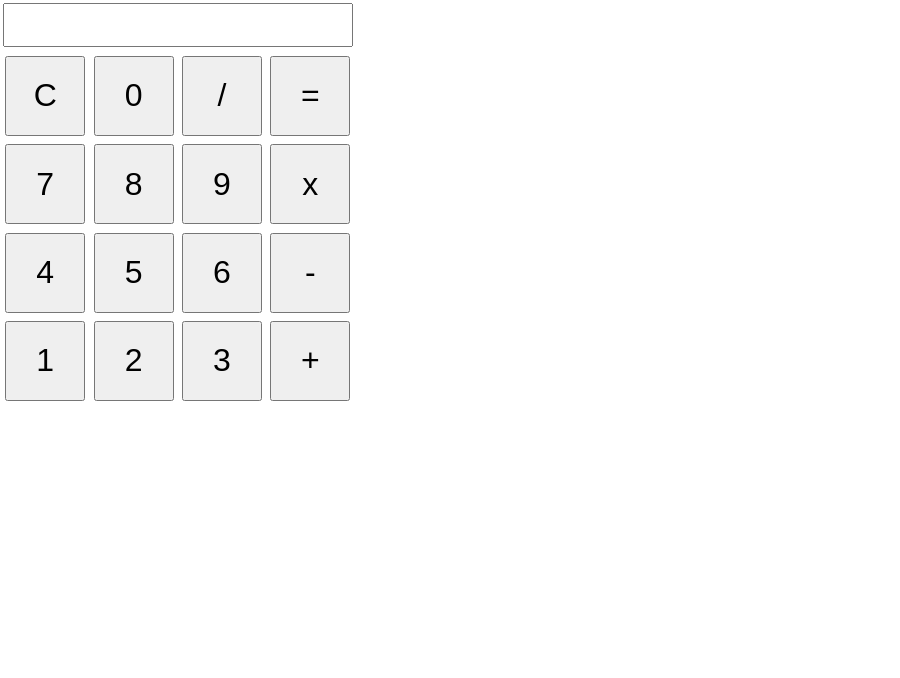
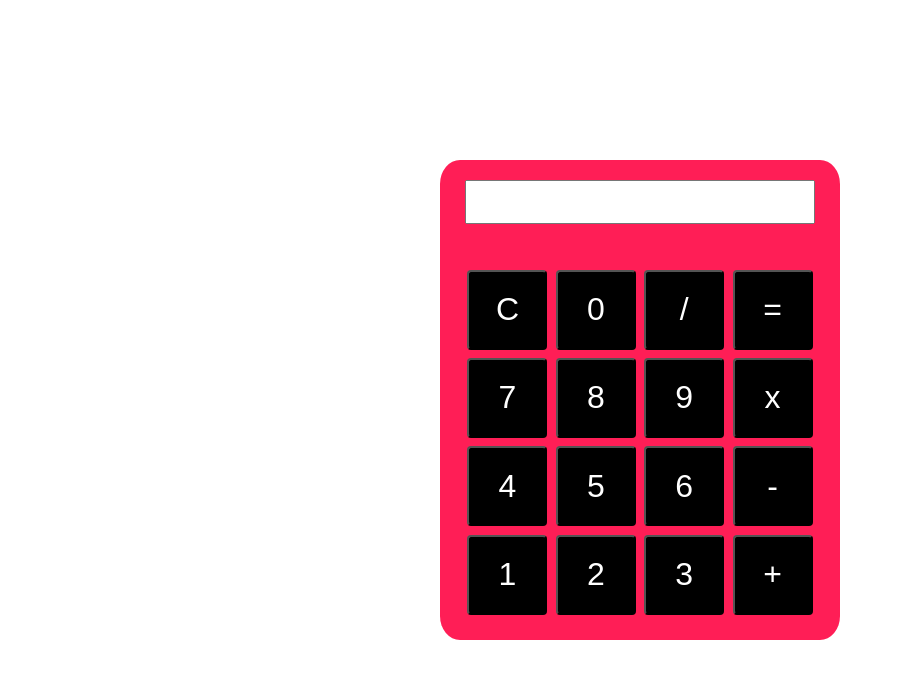
Before and after one commit to denniskenneth/Calculator, a plain HTML site: page index.html in a window 1280 px wide. Shown: the whole page, without its empty margins (0-900 px from the left). Drawn offline with Linux system fonts and the light colour scheme.

Commit message:
added css styling to the calculator but no JS

```diff
--- a/index.html
+++ b/index.html
@@ -8,9 +8,10 @@
 </head>
 <body>
     <div class="main">
-        <form class="holder">
+        <form class="holder center">
         <input class="textview">
         </form>
+        <div class="container center">
             <table>
                 <tr>
                     <td><input class="button" type="button" value="C"></td>
@@ -38,6 +39,7 @@
                 </tr>
             </table>
     </div>
+    </div>
 
     <script src="script.js"></script>
 </body>
--- a/style.css
+++ b/style.css
@@ -9,14 +9,45 @@
      height: 5rem;
      width: 5rem;
      font-size: 2rem;
+     margin: 0;
+     cursor: pointer;
+     color: white;
+     border-radius: 5%;
      margin: .2rem;
-     cursor: pointer;
+     background-color: #000000;
+ }
+
+ .button:hover{
+     color: #000000;
+     border-color: #000000;
+     background-color: #ffffff;
  }
 
  /*   TEXTBOX STYLING   */
  .textview{
      width: 21.4rem;
-     margin: .2rem;
+     margin: 0;
      font-size: 2rem;
      padding: .1rem;
  }
+
+ /*  CONTAINER STYLING   */
+ .main {
+    /* padding: 2rem;*/
+     background-color: #ff1e56;
+     height: 30rem;
+     width: 25rem;
+     position: absolute;
+     top: 50%;
+     left: 50%;
+     transform: translate(-50% , -50%);
+     text-align: center;
+     display: grid;
+     border-radius: 5%;
+ }
+ .center {
+     /*display: inline-block;
+     vertical-align: middle;*/
+     align-self: center;
+    justify-self: center;
+ }
```
Lines whose indentation alone changed are shown as unchanged.
